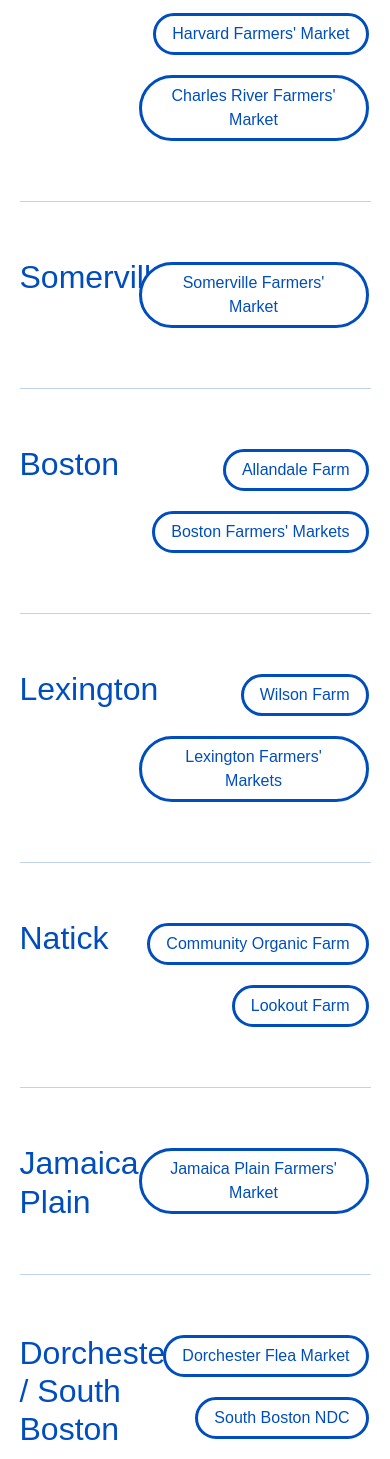
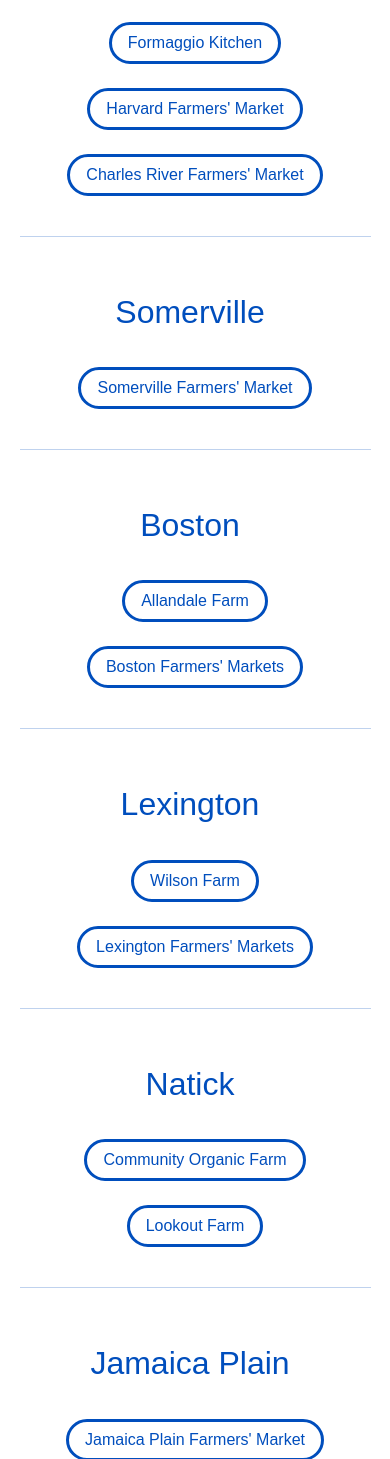
Before and after one commit to jtdombrowski/SMMA-Earth-Day-2025, a plain HTML site: page Shop-Local.html in a window 390 px wide. Shown: the part 541-2000 px from the top of the page. Drawn offline with nearby package versions, Linux system fonts and the light colour scheme; some packages are replaced by stand-ins of ours; a script that the page names is missing; a web font is replaced by a local one.

Commit message:
Mobile Test 2

```diff
--- a/Shop-Local.html
+++ b/Shop-Local.html
@@ -45,18 +45,18 @@
             <div class="row row-spacer"><hr></div>
             <div class="container cStudy">
                 <div class="row align-items-start">
-                    <div class="col-lg-6 col-md-12 col-4 g-0">
-                        <h2>Cambridge</h2>
+                    <div class="col-lg-6 col-md-6 col-12 g-0 text-center">
+                        <h2 class="float-md-start">Cambridge</h2><br>
                     </div>
-                    <div class="col-lg-6 col-md-12 col-8 g-1">
+                    <div class="col-lg-6 col-md-6 col-12 g-1 text-center">
                         <a href="https://www.formaggiokitchen.com/?srsltid=AfmBOorlpN9aqH83UAkTcEtyeybbtdo2_KjOx_yPMBDxya1ZV6tAFsBt">
-                            <button class="btn btn-dark rounded-pill px-3 float-end" type="button">Formaggio Kitchen</button>
+                            <button class="btn btn-dark rounded-pill px-3 float-md-end" type="button">Formaggio Kitchen</button>
                         </a><br><br>
                         <a href="https://dining.harvard.edu/farmers-market">
-                            <button class="btn btn-dark rounded-pill px-3 float-end" type="button">Harvard Farmers' Market</button>
+                            <button class="btn btn-dark rounded-pill px-3 float-md-end" type="button">Harvard Farmers' Market</button>
                         </a><br><br>
                         <a href="https://www.charlesriverfarmersmarket.com/">
-                            <button class="btn btn-dark rounded-pill px-3 float-end" type="button">Charles River Farmers' Market</button>
+                            <button class="btn btn-dark rounded-pill px-3 float-md-end" type="button">Charles River Farmers' Market</button>
                         </a>
                     </div>
                 </div>
@@ -64,12 +64,12 @@
             <div class="row row-spacer"><hr></div>
             <div class="container cStudy">
                 <div class="row align-items-start">
-                    <div class="col-lg-6 col-md-12 col-4 g-0">
-                        <h2>Somerville</h2>
+                    <div class="col-lg-6 col-md-6 col-12 g-0 text-center">
+                        <h2 class="float-md-start">Somerville</h2><br>
                     </div>
-                    <div class="col-lg-6 col-md-12 col-8 g-1">
+                    <div class="col-lg-6 col-md-6 col-12 g-1 text-center">
                         <a href="https://www.cambridgerealestate.com/somerville-5-farmers-markets">
-                            <button class="btn btn-dark rounded-pill px-3 float-end" type="button">Somerville Farmers' Market</button>
+                            <button class="btn btn-dark rounded-pill px-3 float-md-end" type="button">Somerville Farmers' Market</button>
                         </a>
                     </div>
                 </div>
@@ -77,15 +77,15 @@
             <div class="row row-spacer"><hr></div>
             <div class="container cStudy">
                 <div class="row align-items-start">
-                    <div class="col-lg-6 col-md-12 col-4 g-0">
-                        <h2>Boston</h2>
+                    <div class="col-lg-6 col-md-6 col-12 g-0 text-center">
+                        <h2 class="float-md-start">Boston</h2><br>
                     </div>
-                    <div class="col-lg-6 col-md-12 col-8 g-1">
+                    <div class="col-lg-6 col-md-6 col-12 g-1 text-center">
                         <a href="https://allandalefarm.com/">
-                            <button class="btn btn-dark rounded-pill px-3 float-end" type="button">Allandale Farm</button>
+                            <button class="btn btn-dark rounded-pill px-3 float-md-end" type="button">Allandale Farm</button>
                         </a><br><br>
                         <a href="https://www.meetboston.com/blog/post/farmers-markets/">
-                            <button class="btn btn-dark rounded-pill px-3 float-end" type="button">Boston Farmers' Markets</button>
+                            <button class="btn btn-dark rounded-pill px-3 float-md-end" type="button">Boston Farmers' Markets</button>
                         </a>
                     </div>
                 </div>
@@ -93,15 +93,15 @@
             <div class="row row-spacer"><hr></div>
             <div class="container cStudy">
                 <div class="row align-items-start">
-                    <div class="col-lg-6 col-md-12 col-4 g-0">
-                        <h2>Lexington</h2>
+                    <div class="col-lg-6 col-md-6 col-12 g-0 text-center">
+                        <h2 class="float-md-start">Lexington</h2><br>
                     </div>
-                    <div class="col-lg-6 col-md-12 col-8 g-1">
+                    <div class="col-lg-6 col-md-6 col-12 g-1 text-center">
                         <a href="https://www.wilsonfarm.com/v2.0/home.php">
-                            <button class="btn btn-dark rounded-pill px-3 float-end" type="button">Wilson Farm</button>
+                            <button class="btn btn-dark rounded-pill px-3 float-md-end" type="button">Wilson Farm</button>
                         </a><br><br>
                         <a href="https://www.wilsonfarm.com/v2.0/home.php">
-                            <button class="btn btn-dark rounded-pill px-3 float-end" type="button">Lexington Farmers' Markets</button>
+                            <button class="btn btn-dark rounded-pill px-3 float-md-end" type="button">Lexington Farmers' Markets</button>
                         </a>
                     </div>
                 </div>
@@ -109,15 +109,15 @@
             <div class="row row-spacer"><hr></div>
             <div class="container cStudy">
                 <div class="row align-items-start">
-                    <div class="col-lg-6 col-md-12 col-4 g-0">
-                        <h2>Natick</h2>
+                    <div class="col-lg-6 col-md-6 col-12 g-0 text-center">
+                        <h2 class="float-md-start">Natick</h2><br>
                     </div>
-                    <div class="col-lg-6 col-md-12 col-8 g-1">
+                    <div class="col-lg-6 col-md-6 col-12 g-1 text-center">
                         <a href="https://natickfarm.org/">
-                            <button class="btn btn-dark rounded-pill px-3 float-end" type="button">Community Organic Farm</button>
+                            <button class="btn btn-dark rounded-pill px-3 float-md-end" type="button">Community Organic Farm</button>
                         </a><br><br>
                         <a href="https://www.lookoutfarm.com/">
-                            <button class="btn btn-dark rounded-pill px-3 float-end" type="button">Lookout Farm</button>
+                            <button class="btn btn-dark rounded-pill px-3 float-md-end" type="button">Lookout Farm</button>
                         </a>
                     </div>
                 </div>
@@ -125,12 +125,12 @@
             <div class="row row-spacer"><hr></div>
             <div class="container cStudy">
                 <div class="row align-items-start">
-                    <div class="col-lg-6 col-md-12 col-4 g-0">
-                        <h2>Jamaica Plain</h2>
+                    <div class="col-lg-6 col-md-6 col-12 g-0 text-center">
+                        <h2 class="float-md-start">Jamaica Plain</h2><br>
                     </div>
-                    <div class="col-lg-6 col-md-12 col-8 g-1">
+                    <div class="col-lg-6 col-md-6 col-12 g-1 text-center">
                         <a href="https://jamaicaplainfarmersmarket.wordpress.com/">
-                            <button class="btn btn-dark rounded-pill px-3 float-end" type="button">Jamaica Plain Farmers' Market</button>
+                            <button class="btn btn-dark rounded-pill px-3 float-md-end" type="button">Jamaica Plain Farmers' Market</button>
                         </a>
                     </div>
                 </div>
@@ -138,15 +138,15 @@
             <div class="row row-spacer"><hr></div>
             <div class="container cStudy">
                 <div class="row align-items-center">
-                    <div class="col-lg-6 col-md-12 col-4 g-0">
-                        <h2>Dorchester / South Boston</h2>
+                    <div class="col-lg-6 col-md-6 col-12 g-0 text-center">
+                        <h2 class="float-md-start">Dorchester / South Boston</h2><br>
                     </div>
-                    <div class="col-lg-6 col-md-12 col-8 g-1">
+                    <div class="col-lg-6 col-md-6 col-12 g-1 text-center">
                         <a href="https://www.eventbrite.com/e/dorchester-neighborhood-flea-market-tickets-1320727564699">
-                            <button class="btn btn-dark rounded-pill px-3 float-end" type="button">Dorchester Flea Market</button>
+                            <button class="btn btn-dark rounded-pill px-3 float-md-end" type="button">Dorchester Flea Market</button>
                         </a><br><br>
                         <a href="https://www.sbndc.org/south-boston-farmers-market">
-                            <button class="btn btn-dark rounded-pill px-3 float-end" type="button">South Boston NDC</button>
+                            <button class="btn btn-dark rounded-pill px-3 float-md-end" type="button">South Boston NDC</button>
                         </a>
                     </div>
                 </div>
--- a/resources/css/styles.css
+++ b/resources/css/styles.css
@@ -154,7 +154,6 @@
     background-color: white;
     border: solid 3px #004EBD;
     color: #004EBD;
-    margin-bottom: 20px;
 }
 
 /*<<<<<<<<<<     PROJECT TILES     >>>>>>>>>>*/
```
Also changed, not shown: index.html (+17 -16 lines).
